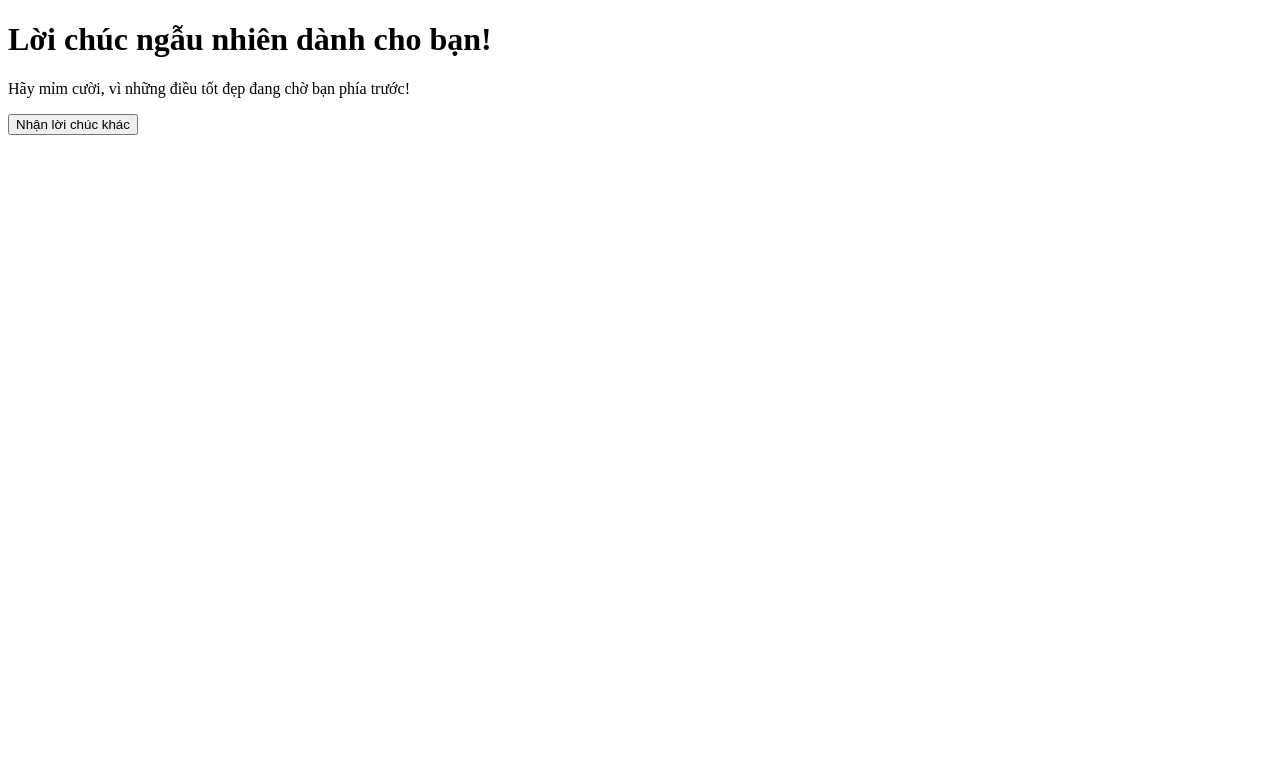
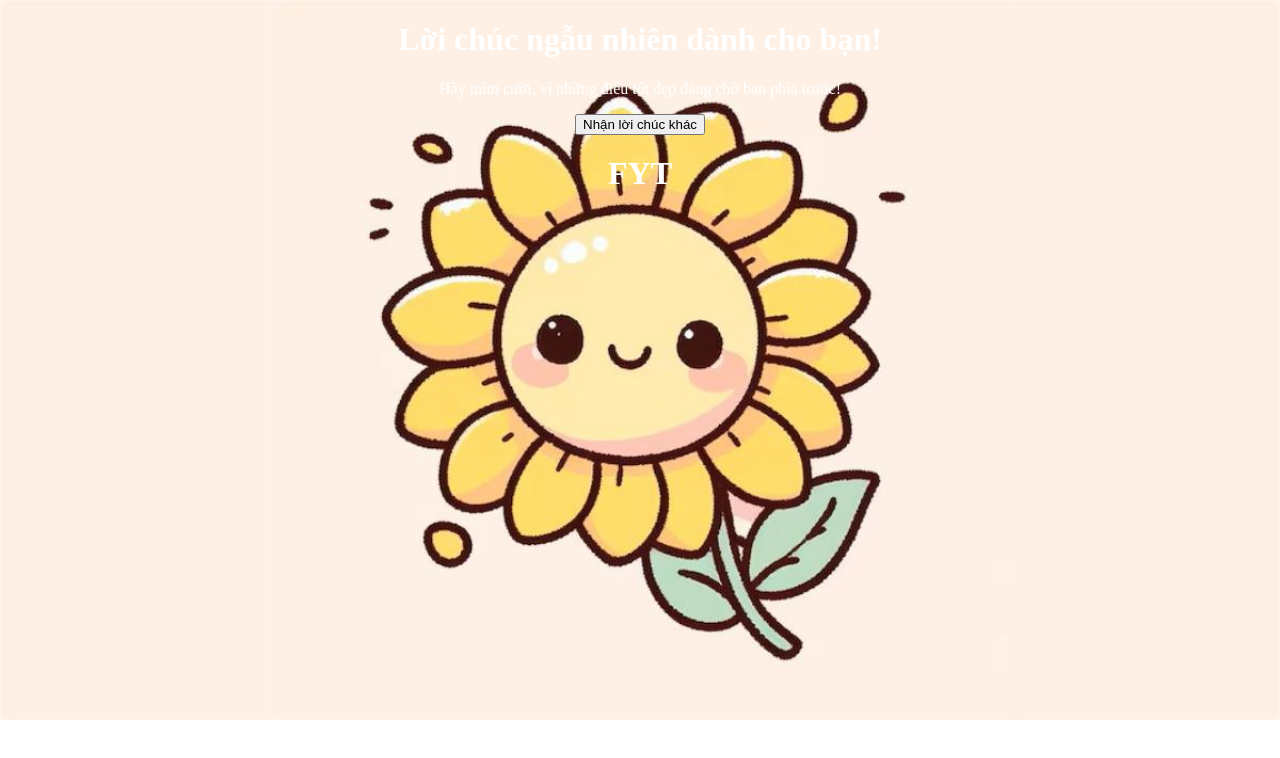
Before and after one commit to HungTang-120105/loi-chuc-ngau-nhien, a plain HTML site: page index.html in a window 1280 px wide. Drawn offline with Linux system fonts and the light colour scheme; files whose address does not match are found by name.

Commit message:
updateupdate

```diff
--- a/index.html
+++ b/index.html
@@ -4,13 +4,27 @@
     <meta charset="UTF-8">
     <meta name="viewport" content="width=device-width, initial-scale=1.0">
     <title>Lời chúc ngẫu nhiên</title>
+    <style>
+        body {
+            background-image: url('D:\\Mhung\\VS_CODE_PYTHON\\test\\FYT_Lời chúc\\loi-chuc-ngau-nhien\\anh-hoa-huong-duong-5.jpg'); /* Thay 'path/to/flower.jpg' bằng đường dẫn đến hình ảnh của bạn */
+            background-size: cover;
+            background-repeat: no-repeat;
+            text-align: center;
+            color: white;
+        }
+        .fyt {
+            font-size: 2em;
+            font-weight: bold;
+            margin-top: 20px;
+        }
+    </style>
     <script>
         function randomWish() {
             const wishes = [
                 "Chúc bạn luôn vui vẻ và thành công!",
                 "Hãy mỉm cười, vì những điều tốt đẹp đang chờ bạn phía trước!",
                 "Một ngày tràn đầy năng lượng và hạnh phúc đang đón chào bạn!",
-                "Chúc bạn gặt hái nhiều thành công trong cuộc sống!",
+                "Chúc bạn gặt hái    nhiều thành công trong cuộc sống!",
                 "Hãy tận hưởng những điều tuyệt vời của ngày hôm nay!"
             ];
             const randomIndex = Math.floor(Math.random() * wishes.length);
@@ -22,5 +36,6 @@
     <h1>Lời chúc ngẫu nhiên dành cho bạn!</h1>
     <p id="wish"></p>
     <button onclick="randomWish()">Nhận lời chúc khác</button>
+    <div class="fyt">FYT</div>
 </body>
 </html>
```
Also changed, not shown: anh-hoa-huong-duong-5.jpg (added).
